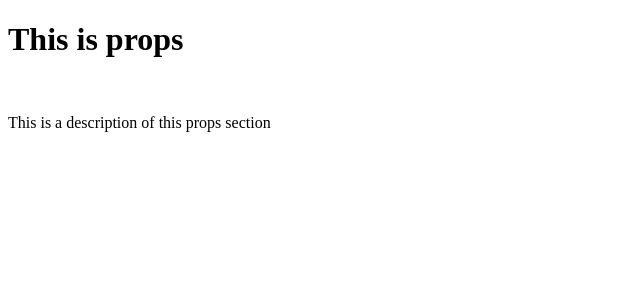
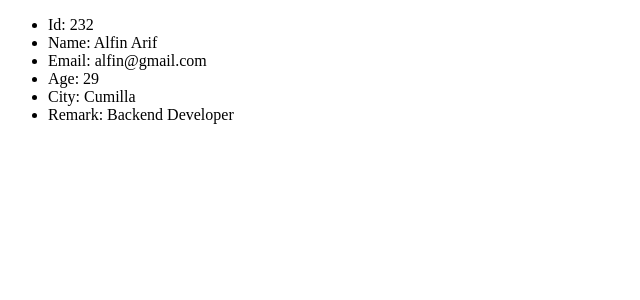
Before and after one commit to alfinarif/nodejs_practices, a React (Vite) app in the folder ReactJsPractices/reactJsPractice_1/vite-project/: page / in a window 1280 px wide. Shown: the top 300 px of the page, without its empty margins (0-640 px from the left). Built offline with nearby package versions, Linux system fonts and the light colour scheme.

Commit message:
passingObjectByProps

```diff
--- a/ReactJsPractices/reactJsPractice_1/vite-project/src/App.jsx
+++ b/ReactJsPractices/reactJsPractice_1/vite-project/src/App.jsx
@@ -2,11 +2,18 @@ import Hero from "./components/Hero.jsx";
 
 
 const App = ()=>{
-    let status = true;
+    let itemObj = {
+        id: "232",
+        name: "Alfin Arif",
+        email: "alfin@gmail.com",
+        age: 29,
+        city: "Cumilla",
+        remark: "Backend Developer"
+    }
 
     return (
         <div>
-            <Hero title="This is props" des="This is a description of this props section"/>
+            <Hero item={itemObj}/>
         </div>
     )
 
--- a/ReactJsPractices/reactJsPractice_1/vite-project/src/components/Hero.jsx
+++ b/ReactJsPractices/reactJsPractice_1/vite-project/src/components/Hero.jsx
@@ -3,9 +3,14 @@
 const Hero = (props)=>{
     return(
         <div>
-            <h1>{props.title}</h1>
-            <br/>
-            <p>{props.des}</p>
+            <ul>
+                <li>Id: {props.item.id}</li>
+                <li>Name: {props.item.name}</li>
+                <li>Email: {props.item.email}</li>
+                <li>Age: {props.item.age}</li>
+                <li>City: {props.item.city}</li>
+                <li>Remark: {props.item.remark}</li>
+            </ul>
         </div>
     );
 };
```
